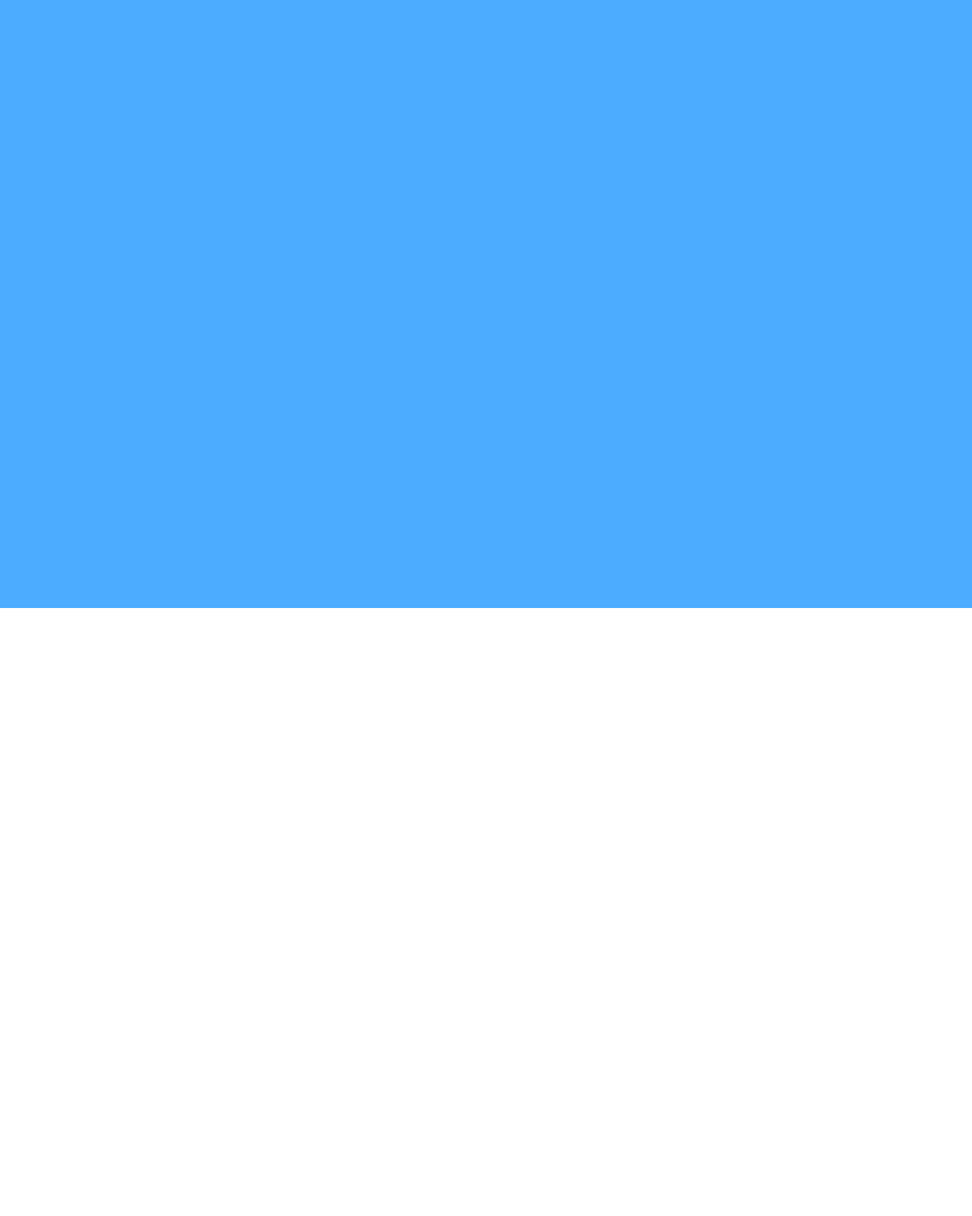
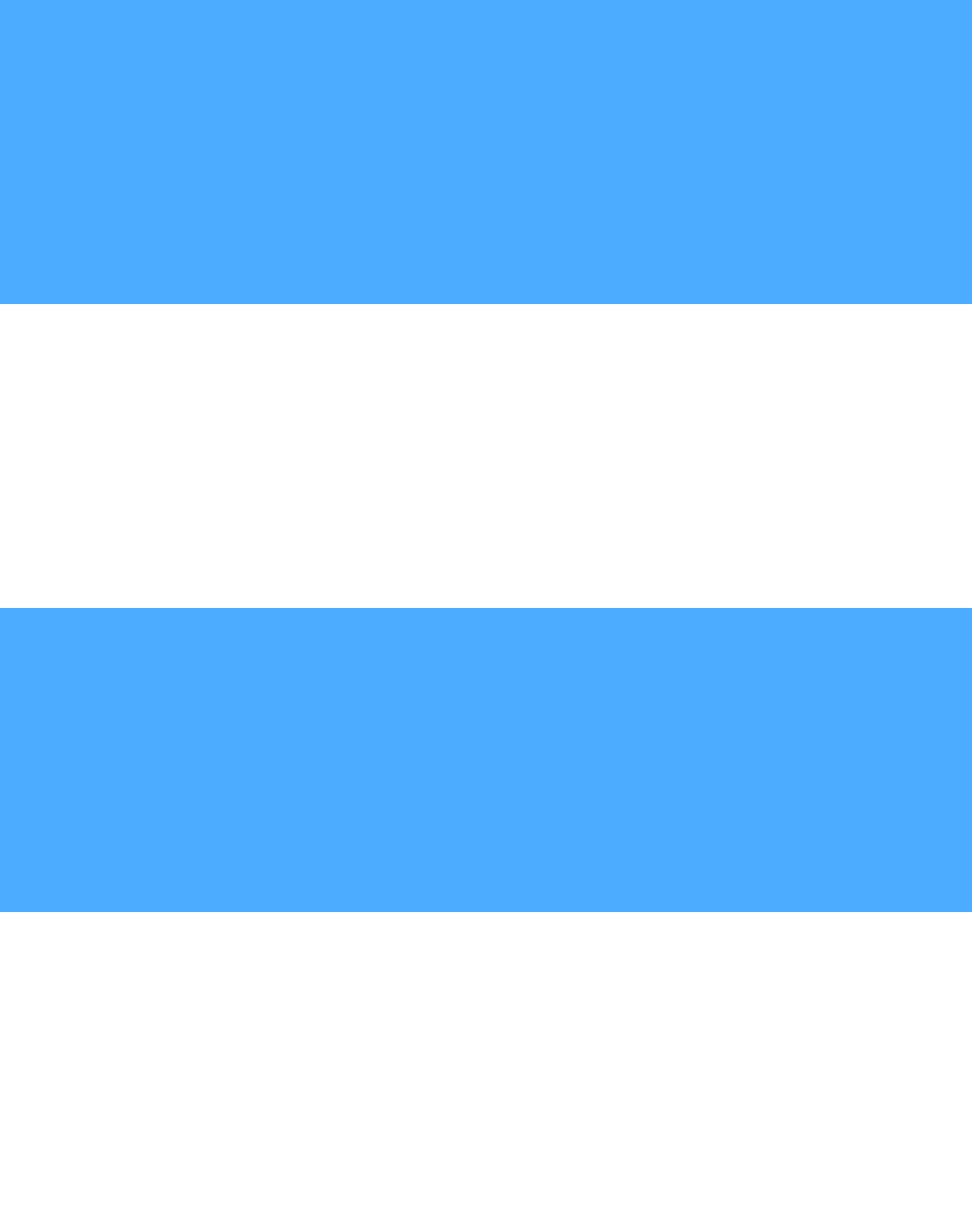
Before and after one commit to PT-Adrian/orionworkflow.github.io, a Jekyll site: the page built from index.md, in a window 1280 px wide. Shown: the whole page at 76% size. Built offline with Jekyll 4.4.1, drawn with Linux system fonts in a browser that asks for light colours; our own code applies the rules of GitHub Pages for plain Markdown files; before the commit the page ends 900 px from its top, so only the background shows below that.

Commit message:
Update default.html

```diff
--- a/_layouts/default.html
+++ b/_layouts/default.html
@@ -21,7 +21,13 @@
 <div class="content">
 
 </div>
+<div class="section">
+
+</div>
 <div class="content">
+
+</div>
+<div class="section">
 
 </div>
 
```
